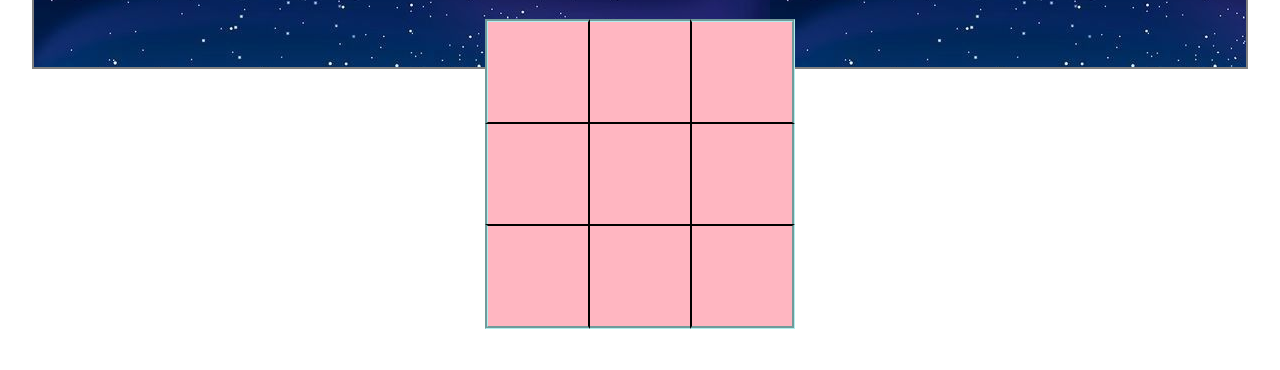
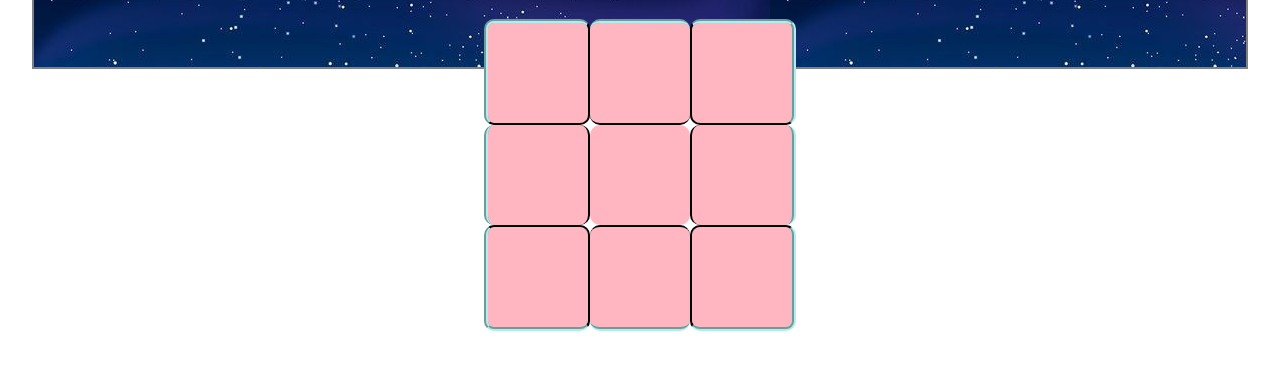
Before and after one commit to ImanMohi/tictactoe, a plain HTML site: page index.htm in a window 1280 px wide. Shown: the part 136-506 px from the top of the page. Drawn offline with Linux system fonts and the light colour scheme.

Commit message:
border changes

```diff
--- a/style.css
+++ b/style.css
@@ -8,7 +8,7 @@
 
 .row {
     margin: 0 auto;
-    width: 310px;
+    width: 312px;
 }
 
 h1 {
@@ -31,25 +31,49 @@ div.row > div {
 
 .top{
     border-bottom: 2px solid black;
-    border-top: 3px solid paleturquoise;
+    border-top: 4px solid paleturquoise;
     border-top-style: groove;
+    border-top-right-radius: 10px;
+    border-top-left-radius: 10px;
+    border-bottom-left-radius: 10px;
+    border-bottom-right-radius: 10px;
 }
 
 .bottom{
     border-top: 2px solid black;
-    border-bottom: 3px solid paleturquoise;
+    border-bottom: 4px solid paleturquoise;
     border-bottom-style: groove;
+    border-bottom-right-radius: 10px;
+    border-bottom-left-radius: 10px;
+    border-top-right-radius: 10px;
+    border-top-left-radius: 10px;
 }
 
 .left{
     border-right: 2px solid black;
-    border-left: 3px solid paleturquoise;
+    border-left: 4px solid paleturquoise;
     border-left-style: groove;
+    border-top-right-radius: 10px;
+    border-top-left-radius: 10px;
+    border-bottom-left-radius: 10px;
+    border-bottom-right-radius: 10px;
+
 
 }
 
 .right{
     border-left: 2px solid black;
-    border-right: 3px solid paleturquoise;
+    border-right: 4px solid paleturquoise;
     border-right-style: groove;
+    border-top-right-radius: 10px;
+    border-top-left-radius: 10px;
+    border-bottom-left-radius: 10px;
+    border-bottom-right-radius: 10px;
 }
+
+.center{
+    border-top-right-radius: 10px;
+    border-top-left-radius: 10px;
+    border-bottom-left-radius: 10px;
+    border-bottom-right-radius: 10px;
+}
```
